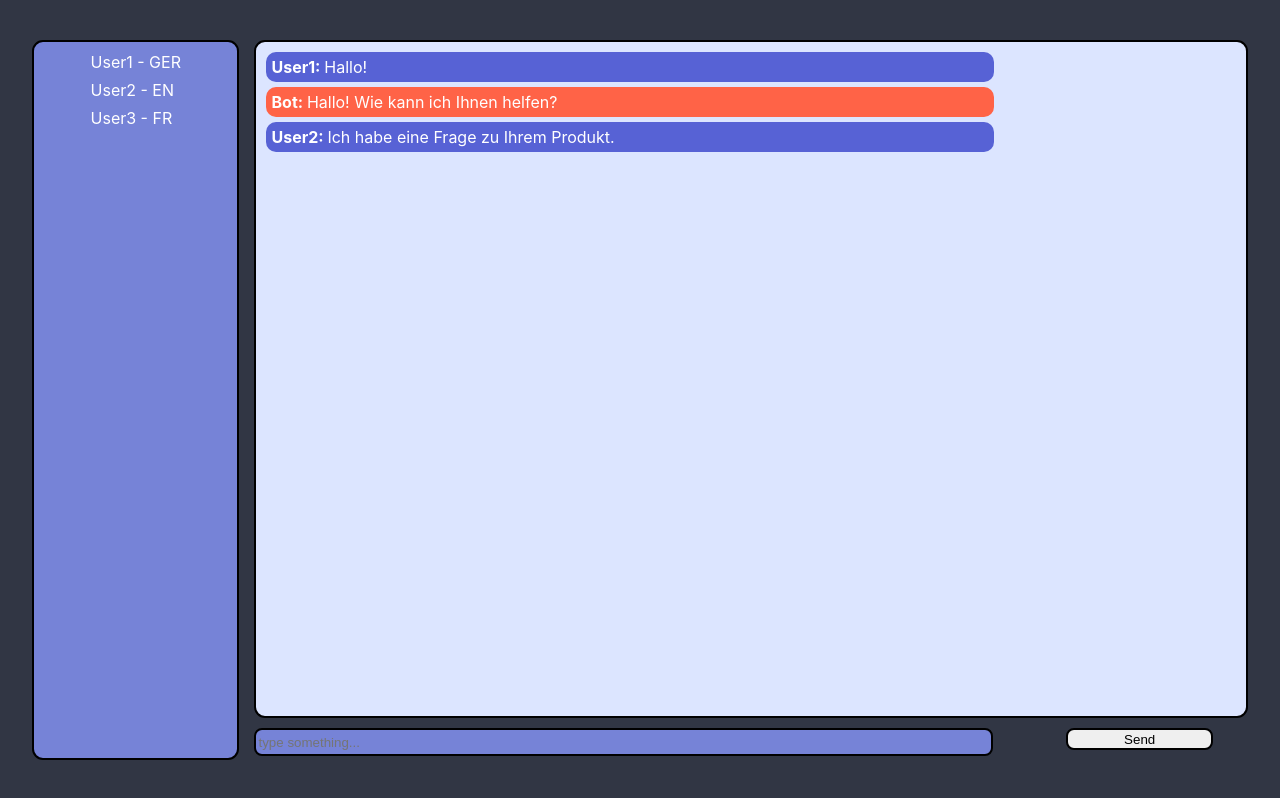
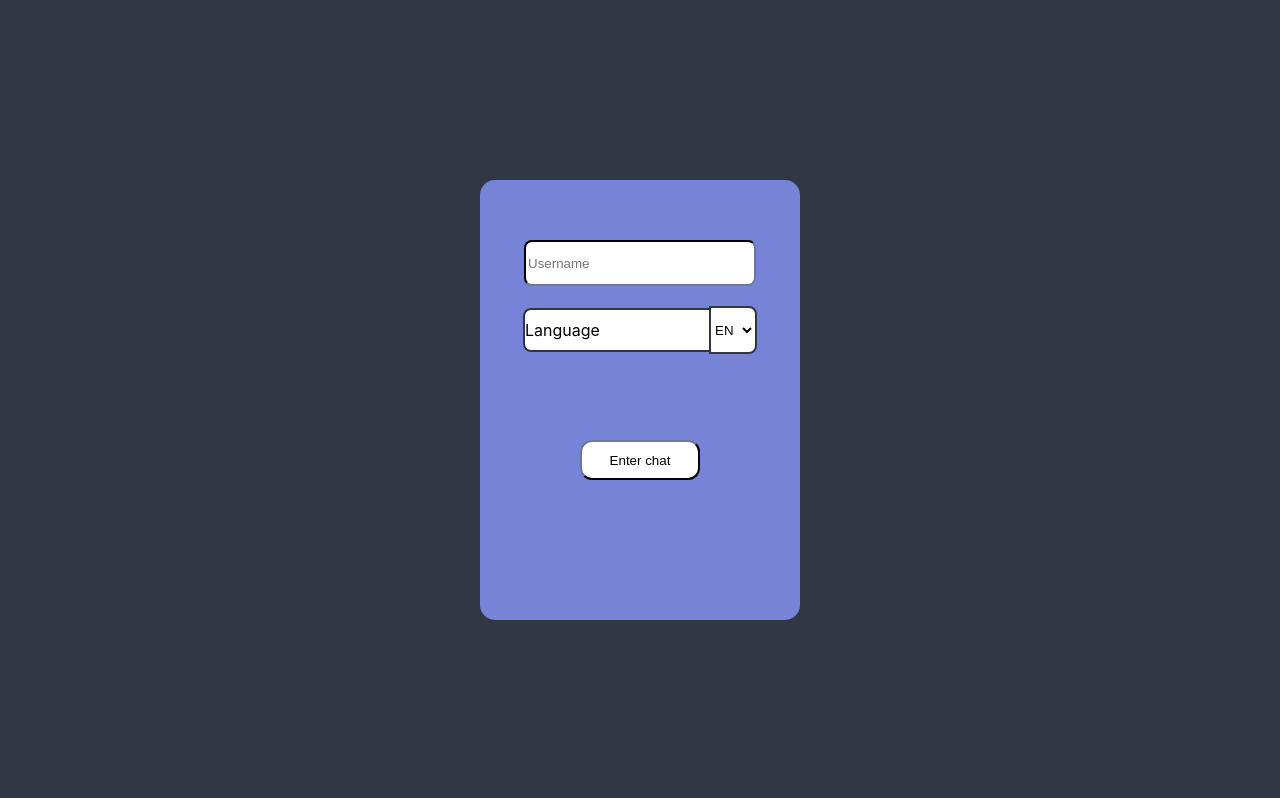
Before and after one commit to FelixNeufeld/Verteilte-Systeme-Frontend, a React (Create React App) app in the folder verteilte-systeme-frontend/: page / in a window 1280 px wide. Built offline with nearby package versions, Linux system fonts and the light colour scheme.

Commit message:
added routing and changing languages

```diff
--- a/verteilte-systeme-frontend/package.json
+++ b/verteilte-systeme-frontend/package.json
@@ -6,8 +6,10 @@
     "@testing-library/jest-dom": "^5.17.0",
     "@testing-library/react": "^13.4.0",
     "@testing-library/user-event": "^13.5.0",
+    "i18next": "^23.8.2",
     "react": "^18.2.0",
     "react-dom": "^18.2.0",
+    "react-i18next": "^14.0.5",
     "react-router-dom": "^6.22.0",
     "react-scripts": "5.0.1",
     "web-vitals": "^2.1.4"
--- a/verteilte-systeme-frontend/src/App.js
+++ b/verteilte-systeme-frontend/src/App.js
@@ -1,31 +1,41 @@
-import logo from './logo.svg';
 import './App.css';
-import React, { useState } from 'react';
+import React, { useEffect, useState } from 'react';
+import { useTranslation } from 'react-i18next';
+import i18n from './i18n';
+
 
 const UserNameInput = () => {
+  const { t } = useTranslation();
+
   return(
     <div className="text-input-container">
-            <input type="text" placeholder="Username" className='UserNameInput'></input>
+            <input type="text" placeholder={t('username')} className='UserNameInput'></input>
     </div>
   )
 }
 
-const LanguagePicker = () => {
+export const LanguagePicker = () => {
   const [isOpen, setIsOpen] = useState(false);
   const [selectedLanguage, setSelectedLanguage] = useState('EN');
 
+  const { t } = useTranslation();
+
+  const changeLanguage = (lng) => {
+    i18n.changeLanguage(lng);
+  }
+
   //TODO: Change filler languages to actual languages
-  const supportedLanguages = ['EN', 'DE', 'FR', 'ES', 'RU'];
+  const supportedLanguages = ['en', 'de', 'fr', 'es', 'ru'];
 
   const selectLanguage = (language) => {
     setSelectedLanguage(language);
     setIsOpen(false);
-    //TODO: Sprache umstellen in der UI
-  }
+    changeLanguage(language);
+  };
 
   return (
     <div className='language-picker'>
-      <label className="languageLabel">Language:</label>
+      <label className="languageLabel">{t('language')}</label>
       <select
         className='LanguageSelectButton'
         value={selectedLanguage}
@@ -33,7 +43,7 @@ const LanguagePicker = () => {
       >
         {supportedLanguages.map((language) => (
           <option key={language} value={language}>
-            {language}
+            {language.toUpperCase()}
           </option>
         ))}
       </select>
@@ -42,11 +52,14 @@ const LanguagePicker = () => {
 };
 
 const EnterChatButton = () => {
-  //TODO: functionality
+  const { t } = useTranslation();
 
+  const handleRouting = () => {
+    window.location.href = '/chat';
+  }
   return(
   <div className='buttonContainer'>
-    <button className="EnterChatButton">Enter chat</button>
+    <button className="EnterChatButton" onClick={handleRouting}>{t('enter')}</button>
   </div>
   )
 }
@@ -64,6 +77,11 @@ const LoginSite = () => {
 }
 
 function App() {
+
+  useEffect(() => {
+    document.title = "Chat login";
+  }, []);
+
   return (
     <LoginSite />
   );
--- a/verteilte-systeme-frontend/src/ChatScreen.css
+++ b/verteilte-systeme-frontend/src/ChatScreen.css
@@ -13,20 +13,30 @@
     height: 90%
   }
 
+  .LanguageAndMemberContainer{
+    width: 17%;
+    height: 97%;
+    margin-right: 15px;
+  }
+
+  .language-picker{
+    width: 100%;
+    height: 10%;
+    margin-bottom: 10px;
+  }
 
   .chatMembersListContainer {
     background-color: #7683D7;
-    width: 17%;
+    width: 100%;
+    height: 90%;
     display: flex;
     flex-direction: column;
-    margin-right: 15px;
     align-items: center;
     border: solid 2px;
     border-radius: 11px;
   }
 
   .chatMembersListContainer:hover,
-  .chatWindowContainer:hover,
   .messageInput:hover
   {
     border-color: orange;
--- a/verteilte-systeme-frontend/src/ChatScreen.js
+++ b/verteilte-systeme-frontend/src/ChatScreen.js
@@ -1,4 +1,13 @@
 import './ChatScreen.css';
+import React, { useEffect } from 'react';
+import { LanguagePicker } from './App';
+import { useTranslation } from 'react-i18next';
+
+
+const sendMessageToServer = () => {
+  //TODO: Implement
+  alert("TODO: Sending messages to the Server is not implemented yet!");
+}
 
 const ChatWindow = () => {
     // Sample messages, TODO: Make dynamic
@@ -22,14 +31,16 @@ const ChatWindow = () => {
     );
   };
 
-    const MessageInput = () => {
-        return (
-          <div className='messageInputContainer'>
+const MessageInput = () => {
+  const { t } = useTranslation();
+
+    return (
+      <div className='messageInputContainer'>
             <div className="inputContainer">
-              <input type="text" placeholder='type something...' className="messageInput"></input>
+              <input type="text" placeholder={t('type')} className="messageInput"></input>
             </div>
             <div className="SendButtonContainer">
-              <button className='sendButton'>Send</button>
+              <button className='sendButton'onClick={sendMessageToServer}>{t('send')}</button>
             </div>
           </div>
         )
@@ -58,10 +69,17 @@ const ChatMemberList = () => {
 
 
     function ChatScreen() {
+      useEffect(() => {
+        document.title = "Chat";
+      }, []);
+
         return (
           <div className='Background'>
             <div className="flexContainer">
-              <ChatMemberList />
+              <div className='LanguageAndMemberContainer'>
+                <LanguagePicker />
+                <ChatMemberList />
+              </div>
               <div className="chatWindowAndInputContainer">
                 <ChatWindow />
                 <MessageInput />
--- /dev/null
+++ b/verteilte-systeme-frontend/src/Routing.js
@@ -0,0 +1,17 @@
+import React from 'react';
+import { Route, Link, Routes  } from 'react-router-dom';
+import App from './App.js';
+import ChatScreen from './ChatScreen.js';
+
+const Routing = () => {
+    return (
+        <div>
+            <Routes>
+                <Route path="/" element={<App />} />
+                <Route path="/chat" element={<ChatScreen />} />
+            </Routes>
+        </div>
+    );
+};
+
+export default Routing;
--- /dev/null
+++ b/verteilte-systeme-frontend/src/i18n.js
@@ -0,0 +1,60 @@
+import i18n from 'i18next';
+import { initReactI18next } from 'react-i18next';
+
+i18n.use(initReactI18next)
+.init({
+    resources: {
+        en: {
+            translation: {
+                username: "Username",
+                language: "Language",
+                enter: "Enter chat",
+                type: "type something...",
+                send: "send"
+            }
+        },
+        de: {
+            translation:{
+                username: "Nutzername",
+                language: "Sprache",
+                enter: "Beitreten",
+                type: "schreibe etwas...",
+                send: "senden"
+            }
+        },
+        fr: {
+            translation: {
+                username: "nom",
+                language: "Langue",
+                enter: "Rejoindre",
+                type: "tape quelque chose...",
+                send: "envoyer"
+            }
+        },
+        es: {
+            translation: {
+                username: "nombre",
+                language: "idioma",
+                enter: "Unirse",
+                type: "escribe algo...",
+                send: "enviar"
+            }
+        },
+        ru: {
+            translation: {
+                username: "имя",
+                language: "язык",
+                enter: "Присоединиться",
+                type: "введите что-либо...",
+                send: "отправлять"
+            }
+        }
+    },
+    lng: 'en',
+    fallbackLng: 'en',
+    interpolation: {
+        escapeValue: false,
+    },
+});
+
+export default i18n;
--- a/verteilte-systeme-frontend/src/index.js
+++ b/verteilte-systeme-frontend/src/index.js
@@ -1,14 +1,16 @@
 import React from 'react';
 import ReactDOM from 'react-dom/client';
 import './index.css';
-import App from './App';
 import reportWebVitals from './reportWebVitals';
-import ChatScreen from './ChatScreen';
+import { BrowserRouter as Router } from 'react-router-dom';
+import Routing from './Routing';
 
 const root = ReactDOM.createRoot(document.getElementById('root'));
 root.render(
   <React.StrictMode>
-    <ChatScreen />
+    <Router>
+      <Routing />
+    </Router>
   </React.StrictMode>
 );
 
```
Also changed, not shown: verteilte-systeme-frontend/src/logo.svg (deleted), 1 other file (tests, documents, lock files or other folders).
